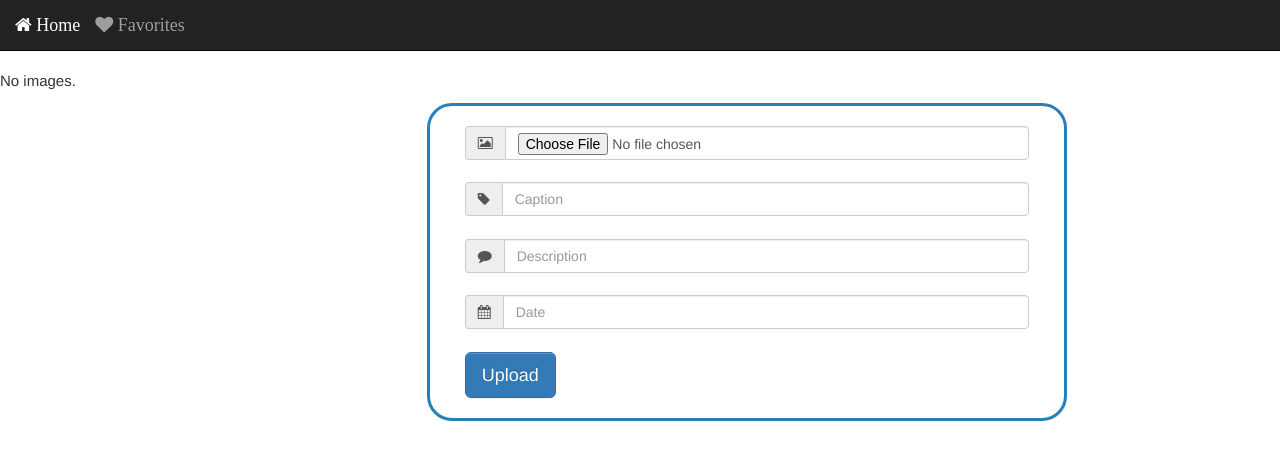
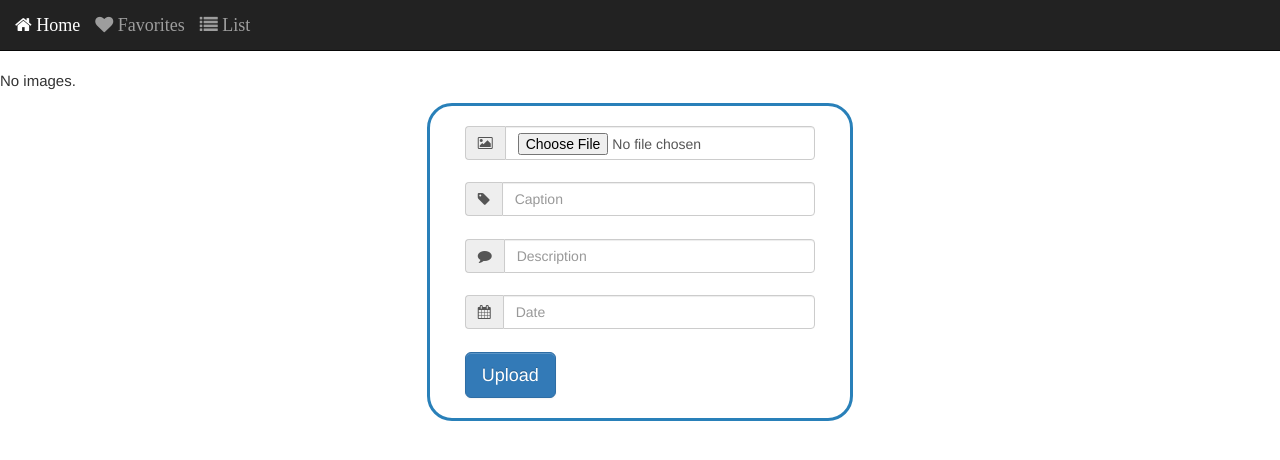
Before and after one commit to zhanhui913/django-slide-show, a Django app: template photo/image/templates/image/index.html in a window 1280 px wide. Shown: the top 460 px of the page. Run offline with Django 3.2, Linux system fonts and the light colour scheme; the template is opened without the code that fills it, so the values that code supplies are empty; some libraries are stand-ins or nearby versions.

Commit message:
Added image list feature

```diff
--- a/photo/image/templates/image/index.html
+++ b/photo/image/templates/image/index.html
@@ -4,7 +4,10 @@
 
 {% block header_title %} Home {% endblock %}
 
-{% block header_second %} <a class="navbar-brand" href="{% url 'image:favoriteList' %}"><i class="fa fa-heart fa-1x"> Favorites </i></a> {% endblock %}
+{% block header_second %}
+    <a class="navbar-brand" href="{% url 'image:favoriteList' %}"><i class="fa fa-heart fa-1x"> Favorites </i></a>
+    <a class="navbar-brand" href="{% url 'image:imageList' %}"><i class="fa fa-list fa-1x"> List </i></a>
+{% endblock %}
 
 {% block page_content %}
     {% if images %}
@@ -24,39 +27,28 @@
     {% endif %}
 
     <!-- Upload form. Note enctype attribute! -->
-    <div class="form col-lg-6 col-lg-offset-4 col-md-4 col-md-offset-4 col-sm-12">
-        <form class=" col-md-12" action="{% url 'image:home' %}" method="post" enctype="multipart/form-data">
+    <div class="container form col-lg-4 col-lg-offset-4 col-md-4 col-md-offset-4 col-sm-12">
+        <form class="col-md-12" action="{% url 'image:home' %}" method="post" enctype="multipart/form-data">
             {% csrf_token %}
             {{ form.non_field_errors }}
-            {% for field in form %}
-                <div class="col-md-6 input-group">
-                    <span class="input-group-addon"><i class="fa fa-tag"></i></span>
-                    {{ field.label_tag }} {{ field }} {{ field.errors }}
-                </div>
-            {% endfor %}
-
-            <!-- Caption -->
             <div class="input-group">
-                <span class="input-group-addon"><i class="fa fa-image"></i></span>
-                <input type="file" class="form-control"/>
+                <span for="id_path" class="input-group-addon"><i class="fa fa-image"></i></span>
+                <input id="id_path" name="path" type="file" class="form-control">
             </div>
             <br>
-            <!-- Caption -->
             <div class="input-group">
-                <span class="input-group-addon"><i class="fa fa-tag"></i></span>
-                <input type="text" class="form-control" placeholder="Caption" id="id_caption" name="">
+                <span for="id_caption" class="input-group-addon"><i class="fa fa-tag"></i></span>
+                <input id="id_caption" name="caption" maxlength="200" type="text" class="form-control" placeholder="Caption">
             </div>
             <br>
-            <!-- Description -->
             <div class="input-group">
-                <span class="input-group-addon" id="id_description"><i class="fa fa-comment"></i></span>
-                <input type="text" class="form-control" placeholder="Description" id="id_description">
+                <span for="id_description" class="input-group-addon"><i class="fa fa-comment"></i></span>
+                <input id="id_description" name="description" maxlength="2000" type="text" class="form-control" placeholder="Description">
             </div>
             <br>
-            <!-- Date -->
             <div class="input-group">
-                <span class="input-group-addon" id="id_upload_date"><i class="fa fa-calendar"></i></span>
-                <input type="text" class="form-control" placeholder="Date" id="initial-id_upload_date">
+                <span for="id_upload_date" class="input-group-addon"><i class="fa fa-calendar"></i></span>
+                <input id="id_upload_date" name="upload_date" type="text" class="form-control" placeholder="Date">
             </div>
             <br>
             <input class="btn btn-primary btn-lg" type="submit" value="Upload" />
@@ -71,9 +63,5 @@
                 naviation:true
             });
         });
-/*
-        $(function() {
-            $("#initial-id_upload_date").datepicker();
-        });*/
     </script>
 {% endblock%}
--- a/photo/image/urls.py
+++ b/photo/image/urls.py
@@ -5,6 +5,9 @@ urlpatterns = patterns('',
 	# ex: /
 	url(r'^$', views.ImageAddView.as_view(), name='home'),
 
+	# ex: /images/
+	url(r'^images/$', views.ImageListView.as_view(), name='imageList'),
+
 	# ex: /images/4
 	url(r'^images/(?P<pk>[0-9]+)/$', views.ImageDetailView.as_view(), name='imageDetail'),
 
```
Also changed, not shown: photo/image/templates/image/image_list.html (added, +88 -0 lines), photo/image/migrations/0004_favorite.py (added).
